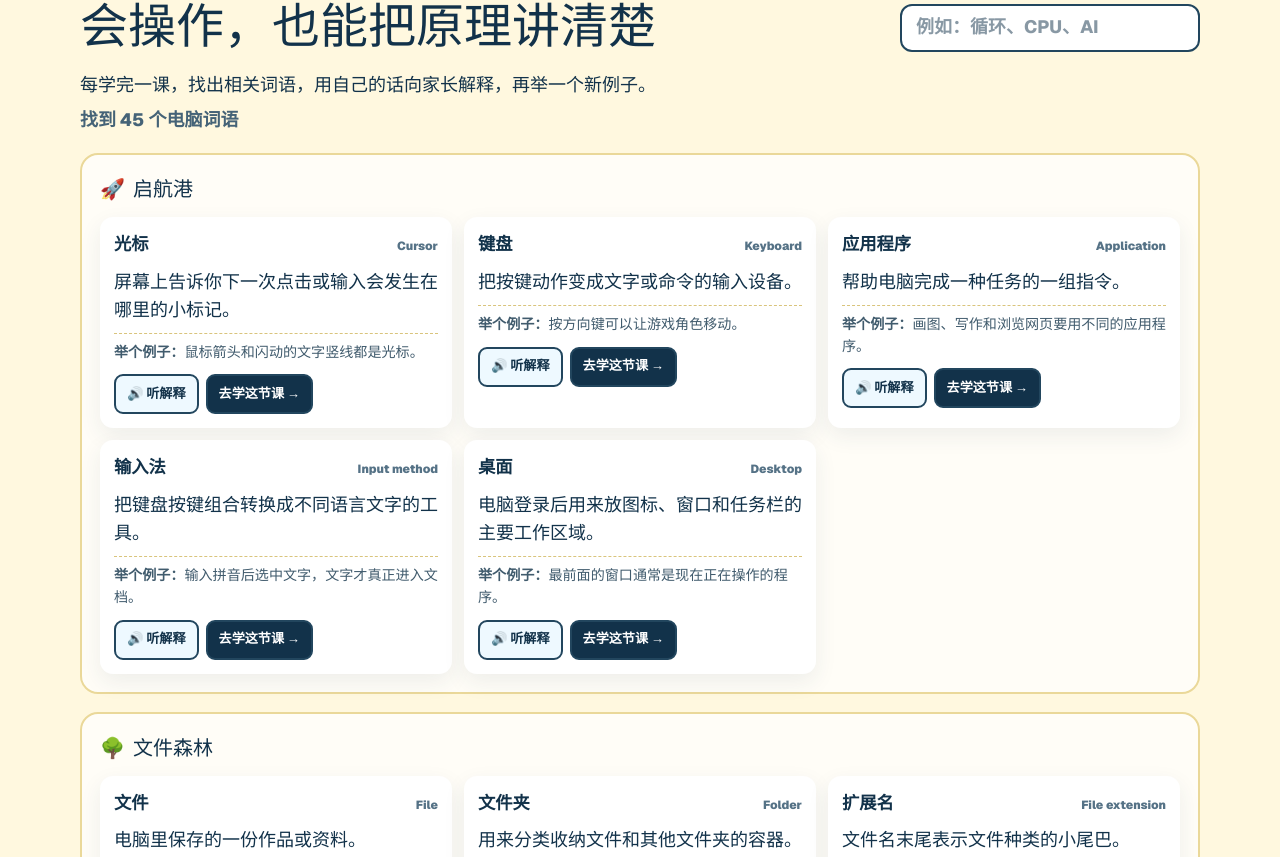
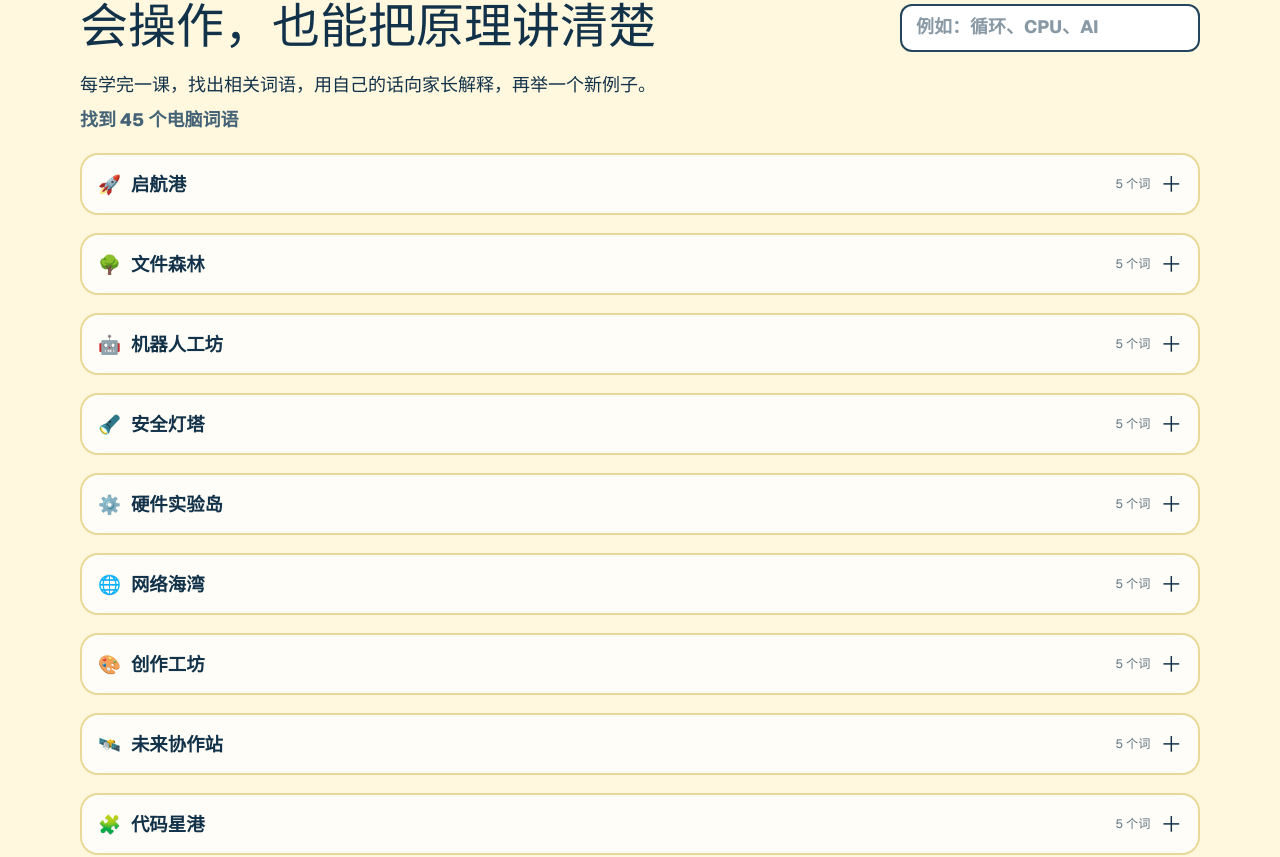
Before and after one commit to oldshipmaster/computer-study, a Next.js app: page / in a window 1280 px wide. Shown: the part 2875-3732 px from the top of the page. Built offline with nearby package versions, Linux system fonts and the light colour scheme.

Commit message:
fix: keep the expanded dictionary easy to browse

```diff
--- a/app/globals.css
+++ b/app/globals.css
@@ -1199,9 +1199,15 @@ input {
 .dictionary-intro { max-width: 760px; margin: 18px 0 6px; line-height: 1.7; }
 .dictionary-result { margin: 0 0 18px; color: #456377; font-weight: 750; }
 .dictionary-groups { display: grid; gap: 18px; }
-.dictionary-groups > section { padding: 18px; border: 2px solid #ead899; border-radius: 18px; background: rgb(255 255 255 / 75%); }
-.dictionary-groups h3 { display: flex; align-items: center; gap: 8px; margin: 0 0 12px; font-family: var(--font-display); font-size: 1.25rem; }
+.dictionary-group { overflow: clip; border: 2px solid #ead899; border-radius: 18px; background: rgb(255 255 255 / 75%); }
+.dictionary-group > summary { display: grid; grid-template-columns: auto 1fr auto auto; align-items: center; gap: 10px; min-height: 58px; padding: 10px 16px; cursor: pointer; list-style: none; font-family: var(--font-display); font-size: 1.15rem; }
+.dictionary-group > summary::-webkit-details-marker { display: none; }
+.dictionary-group > summary small { color: #607581; font-family: var(--font-body); font-size: .76rem; }
+.dictionary-group > summary > span:last-child { font-size: 1.35rem; transition: transform 160ms ease; }
+.dictionary-group[open] > summary { border-bottom: 1px solid #ead899; }
+.dictionary-group[open] > summary > span:last-child { transform: rotate(45deg); }
 .dictionary-groups dl { display: grid; grid-template-columns: repeat(3, 1fr); gap: 12px; margin: 0; }
+.dictionary-group dl { padding: 16px; }
 .dictionary-groups dl > div { padding: 14px; border-radius: 13px; background: white; box-shadow: 0 8px 22px rgb(34 70 94 / 8%); }
 .dictionary-groups dt { display: flex; flex-wrap: wrap; align-items: baseline; justify-content: space-between; gap: 6px; font-size: 1.08rem; font-weight: 900; }
 .dictionary-groups dt small { color: #557286; font-size: .74rem; }
--- a/components/ComputerDictionary.tsx
+++ b/components/ComputerDictionary.tsx
@@ -41,13 +41,13 @@ export function ComputerDictionary({ soundEnabled, onStartCourse }: { soundEnabl
         {ISLANDS.map((island) => {
           const islandEntries = entries.filter((entry) => entry.islandId === island.id);
           if (!islandEntries.length) return null;
-          return <section aria-labelledby={`dictionary-${island.id}`} key={island.id}>
-            <h3 id={`dictionary-${island.id}`}><span aria-hidden="true">{island.icon}</span>{island.name}</h3>
+          return <details className="dictionary-group" key={`${island.id}-${query ? "search" : "browse"}`} open={query ? true : undefined}>
+            <summary><span aria-hidden="true">{island.icon}</span><strong>{island.name}</strong><small>{islandEntries.length} 个词</small><span aria-hidden="true">＋</span></summary>
             <dl>{islandEntries.map((entry) => <div key={entry.id}>
               <dt>{entry.term}<small>{entry.english}</small></dt>
               <dd><p>{entry.explanation}</p><span><strong>举个例子：</strong>{entry.example}</span><div className="dictionary-actions"><button disabled={!soundEnabled || !canSpeak} onClick={() => speak(entry.term, entry.explanation, entry.example)} type="button">{!soundEnabled ? "声音已关闭" : canSpeak ? "🔊 听解释" : "浏览器不支持朗读"}</button><button onClick={() => onStartCourse(entry.courseId)} type="button">去学这节课 →</button></div></dd>
             </div>)}</dl>
-          </section>;
+          </details>;
         })}
       </div> : <div className="dictionary-empty"><span aria-hidden="true">🔎</span><p>还没有找到这个词。试试“文件”“网络”“函数”或 “AI”。</p><button onClick={() => setQuery("")} type="button">查看全部词语</button></div>}
     </section>
```
Also changed, not shown: 1 other file (tests, documents, lock files or other folders).
